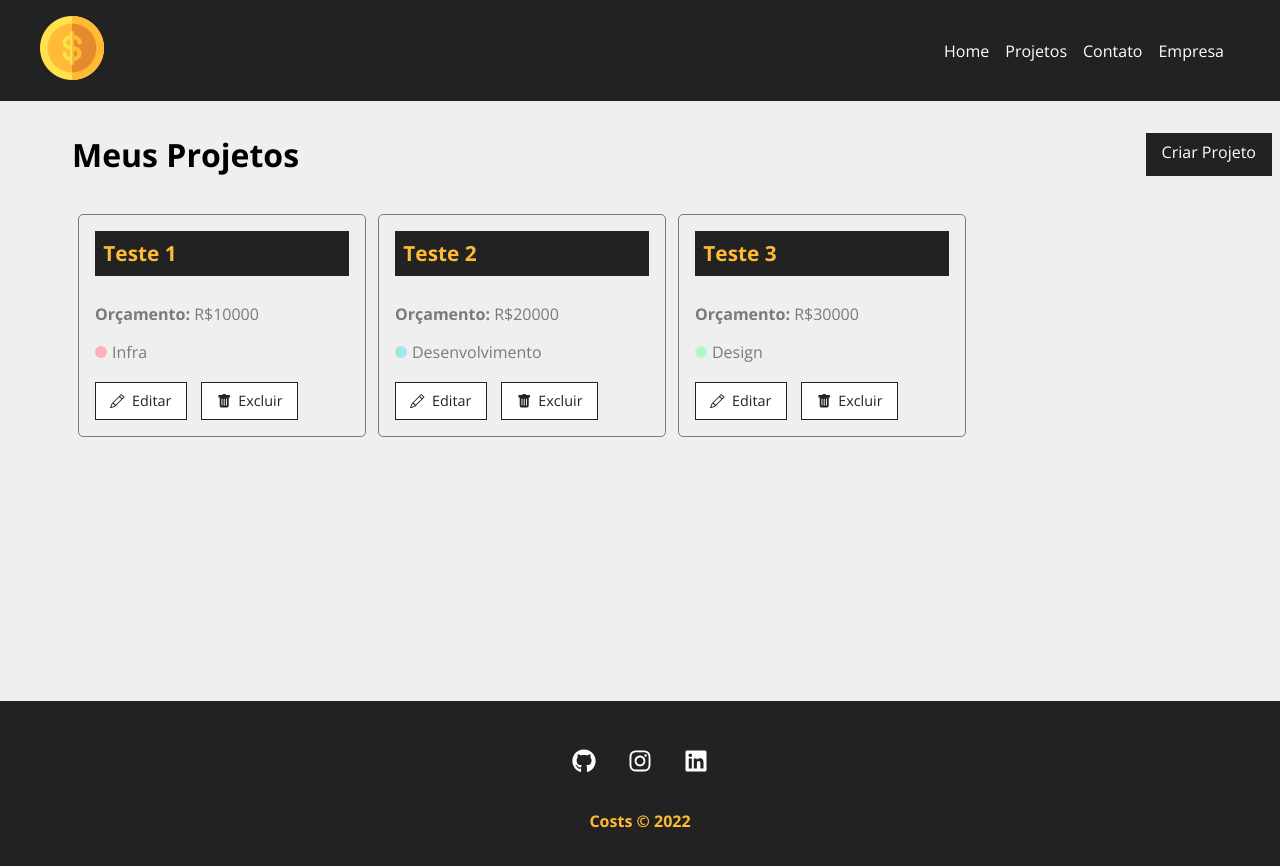
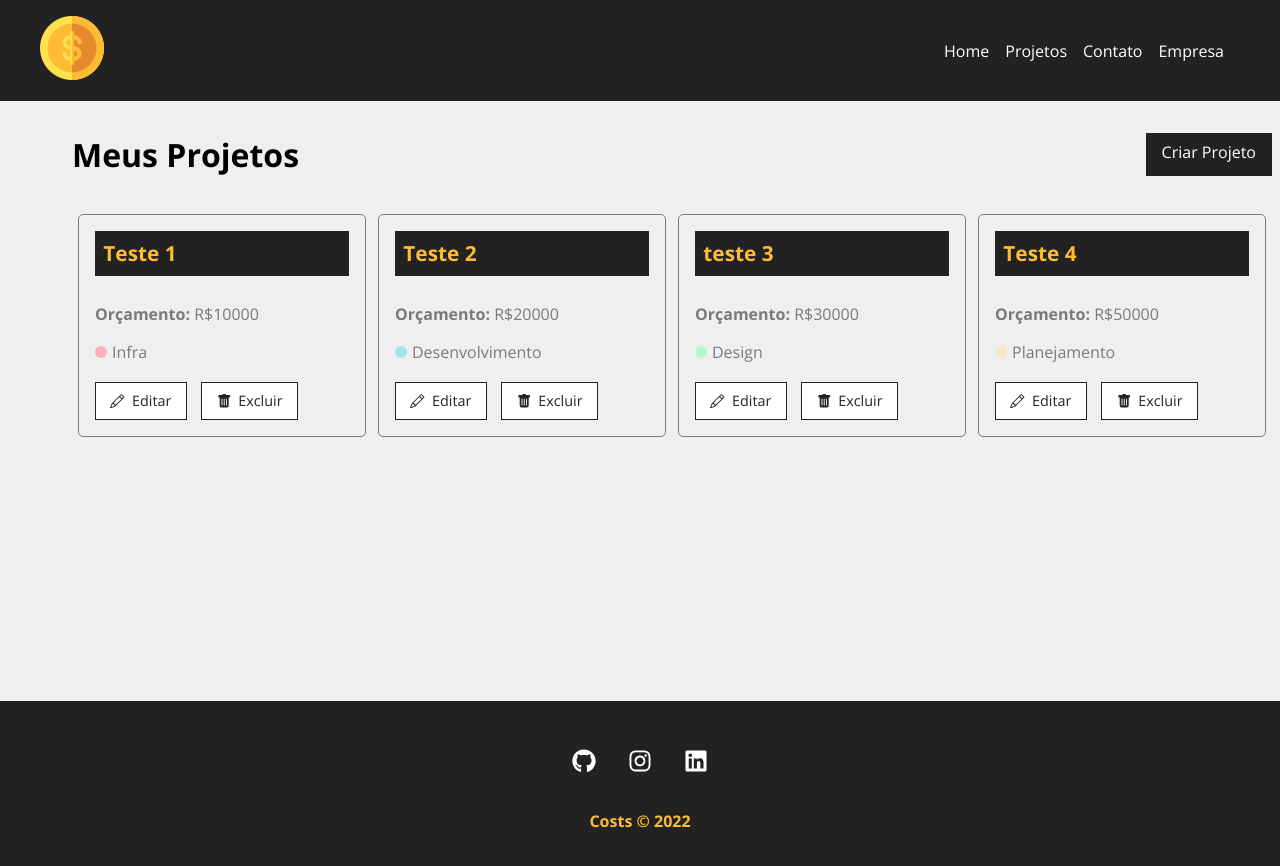
Before and after one commit to haparada9/costs, a React (Create React App) app: page /projects in a window 1280 px wide. Shown: the top 866 px of the page. Built offline with nearby package versions, Linux system fonts and the light colour scheme; data requests are answered from the project's data file.

Commit message:
feat: :sparkles: Implementa a função de editar dados do projeto

```diff
--- a/db.json
+++ b/db.json
@@ -23,7 +23,7 @@
       "id": 2
     },
     {
-      "name": "Teste 3",
+      "name": "teste 3",
       "budget": "30000",
       "category": {
         "id": "3",
@@ -32,6 +32,17 @@
       "cost": 0,
       "services": [],
       "id": 3
+    },
+    {
+      "category": {
+        "id": "4",
+        "name": "Planejamento"
+      },
+      "name": "Teste 4",
+      "budget": "50000",
+      "cost": 0,
+      "services": [],
+      "id": 4
     }
   ],
   "categories": [
--- a/src/components/pages/Projects.js
+++ b/src/components/pages/Projects.js
@@ -83,4 +83,5 @@
         </div>
     )
 }
+
 export default Project
--- a/src/components/project/ProjectCard.js
+++ b/src/components/project/ProjectCard.js
@@ -17,10 +17,10 @@
                 <span>Orçamento:</span> R${budget}
             </p>
             <p className={styles.category_text}>
-                <span className={`${styles[category. toLowerCase()]}`}></span> {category}
+                <span className={`${styles[category.toLowerCase()]}`}></span> {category}
             </p>
             <div className={styles.project_card_actions}>
-                <Link to="/">
+                <Link to={`/project/${id}`}>
                     <BsPencil /> Editar
                 </Link>
                 <button onClick={remove}>
```
Also changed, not shown: src/components/pages/Project.js (added, +29 -0 lines).
